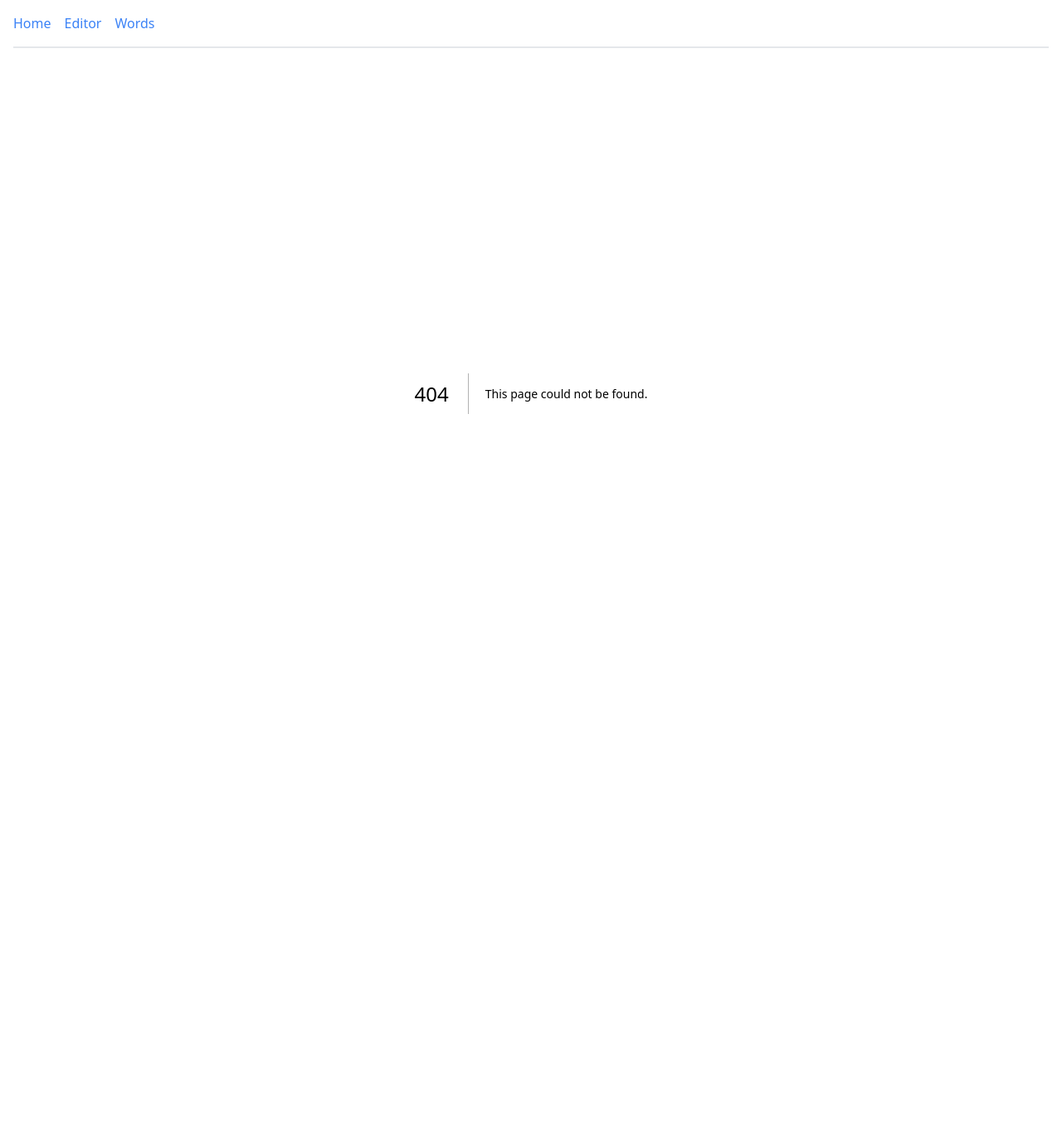
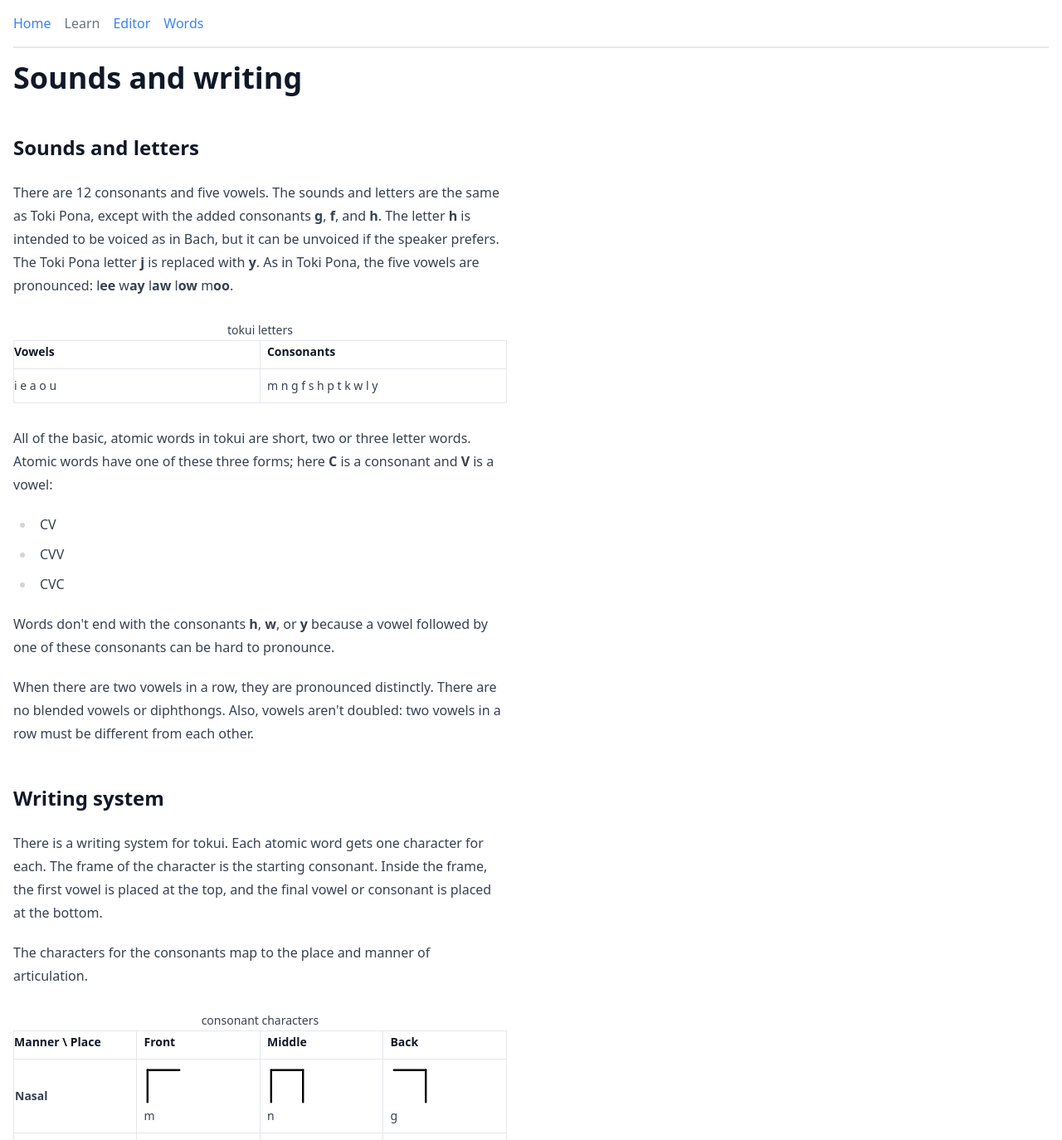
Before and after one commit to mendelbrot/tokui, a Next.js app: page /learn in a window 1280 px wide. Before the commit this address had no page. Shown: the top 1374 px of the page at 83% size. Before the commit the page ends 890 px from the top, so only its background shows below. Built offline with nearby package versions, Linux system fonts and the light colour scheme.

Commit message:
started learn page

```diff
--- /dev/null
+++ b/src/app/learn/page.js
@@ -0,0 +1,181 @@
+'use client'
+
+import GlyphSymbol from '@/components/glyph-symbol'
+import GlyphMulti, {
+  GlyphSymbolMulti,
+  GlyphTextMulti,
+} from '@/components/glyph-multi'
+
+export default function Learn() {
+  return (
+    <main>
+      <div className="prose max-w-prose">
+        <h1>Sounds and writing</h1>
+
+        <h2>Sounds and letters</h2>
+
+        <p>
+          There are 12 consonants and five vowels. The sounds and letters are
+          the same as Toki Pona, except with the added consonants <b>g</b>,{' '}
+          <b>f</b>, and <b>h</b>. The letter <b>h</b> is intended to be voiced
+          as in Bach, but it can be unvoiced if the speaker prefers. The Toki
+          Pona letter <b>j</b> is replaced with <b>y</b>. As in Toki Pona, the
+          five vowels are pronounced: l<b>ee</b> w<b>ay</b> l<b>aw</b> l
+          <b>ow</b> m<b>oo</b>.
+        </p>
+
+        <table className="table-fixed">
+          <caption>tokui letters</caption>
+          <thead>
+            <tr>
+              <th className="border">Vowels</th>
+              <th className="border">Consonants</th>
+            </tr>
+          </thead>
+          <tbody>
+            <tr>
+              <td className="border">i e a o u</td>
+              <td className="border">m n g f s h p t k w l y</td>
+            </tr>
+          </tbody>
+        </table>
+
+        <p>
+          All of the basic, atomic words in tokui are short, two or three letter
+          words. Atomic words have one of these three forms; here <b>C</b> is a
+          consonant and <b>V</b> is a vowel:
+        </p>
+
+        <ul>
+          <li>CV</li>
+          <li>CVV</li>
+          <li>CVC</li>
+        </ul>
+
+        <p>
+          Words don&apos;t end with the consonants <b>h</b>, <b>w</b>, or{' '}
+          <b>y</b> because a vowel followed by one of these consonants can be
+          hard to pronounce.
+        </p>
+
+        <p>
+          When there are two vowels in a row, they are pronounced distinctly.
+          There are no blended vowels or diphthongs. Also, vowels aren&apos;t
+          doubled: two vowels in a row must be different from each other.
+        </p>
+
+        <h2>Writing system</h2>
+
+        <p>
+          There is a writing system for tokui. Each atomic word gets one
+          character for each. The frame of the character is the starting
+          consonant. Inside the frame, the first vowel is placed at the top, and
+          the final vowel or consonant is placed at the bottom.
+        </p>
+
+        <p>
+          The characters for the consonants map to the place and manner of
+          articulation.
+        </p>
+
+        <table className="table-fixed">
+          <caption>consonant characters</caption>
+          <thead>
+            <tr>
+              <th className="border">Manner \ Place</th>
+              <th className="border">Front</th>
+              <th className="border">Middle</th>
+              <th className="border">Back</th>
+            </tr>
+          </thead>
+          <tbody>
+            <tr>
+              <th className="border">Nasal</th>
+              <td className="border">
+                <div className="w-12">
+                  <GlyphSymbol letters="m" />
+                </div>
+                m
+              </td>
+              <td className="border">
+                <div className="w-12">
+                  <GlyphSymbol letters="n" />
+                </div>
+                n
+              </td>
+              <td className="border">
+                <div className="w-12">
+                  <GlyphSymbol letters="g" />
+                </div>
+                g
+              </td>
+            </tr>
+            <tr>
+              <th className="border">Stop</th>
+              <td className="border">
+                <div className="w-12">
+                  <GlyphSymbol letters="p" />
+                </div>
+                p
+              </td>
+              <td className="border">
+                <div className="w-12">
+                  <GlyphSymbol letters="t" />
+                </div>
+                t
+              </td>
+              <td className="border">
+                <div className="w-12">
+                  <GlyphSymbol letters="k" />
+                </div>
+                k
+              </td>
+            </tr>
+            <tr>
+              <th className="border">Frictive</th>
+              <td className="border">
+                <div className="w-12">
+                  <GlyphSymbol letters="f" />
+                </div>
+                f
+              </td>
+              <td className="border">
+                <div className="w-12">
+                  <GlyphSymbol letters="s" />
+                </div>
+                s
+              </td>
+              <td className="border">
+                <div className="w-12">
+                  <GlyphSymbol letters="h" />
+                </div>
+                h
+              </td>
+            </tr>
+            <tr>
+              <th className="border">Approxomant</th>
+              <td className="border">
+                <div className="w-12">
+                  <GlyphSymbol letters="w" />
+                </div>
+                w
+              </td>
+              <td className="border">
+                <div className="w-12">
+                  <GlyphSymbol letters="l" />
+                </div>
+                l
+              </td>
+              <td className="border">
+                <div className="w-12">
+                  <GlyphSymbol letters="y" />
+                </div>
+                y
+              </td>
+            </tr>
+          </tbody>
+        </table>
+      </div>
+    </main>
+  )
+}
--- a/src/app/page.tsx
+++ b/src/app/page.tsx
@@ -1,7 +1,3 @@
-import words from '@/data/words'
-import GlyphSymbol from '@/components/glyph-symbol'
-import GlyphText from '@/components/glyph-text'
-
 export default function Home() {
   return (
     <main>
--- a/src/data/nav-items.ts
+++ b/src/data/nav-items.ts
@@ -3,10 +3,10 @@ const navItems = [
     url: '/',
     label: 'Home',
   },
-  // {
-  //   url: '/learn',
-  //   label: 'Learn'
-  // },
+  {
+    url: '/learn',
+    label: 'Learn'
+  },
   {
     url: '/editor',
     label: 'Editor',
--- a/src/data/words.ts
+++ b/src/data/words.ts
@@ -23,4 +23,6 @@ const words: WordItem[] = [
   },
 ]
 
+export const w = (id: number) => words.filter(w => w.id === id)[0].written
+
 export default words
```
